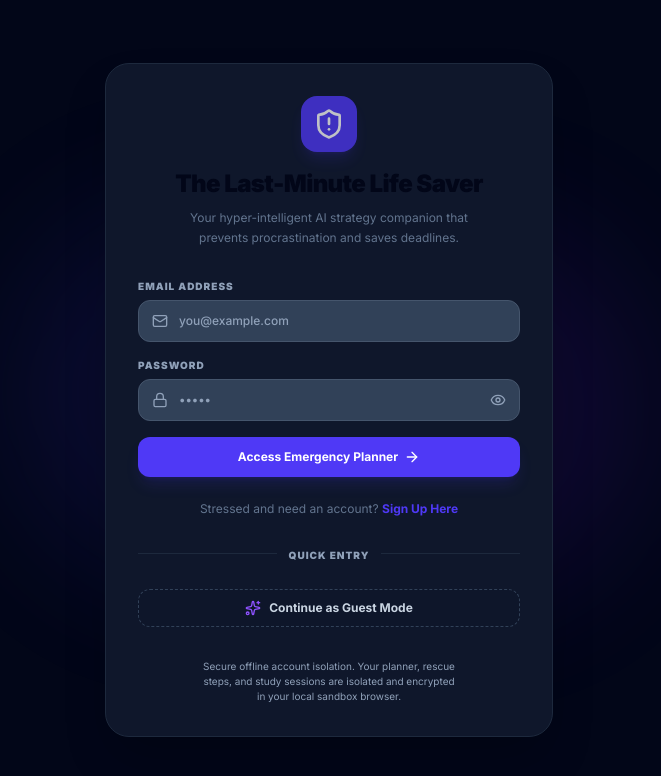
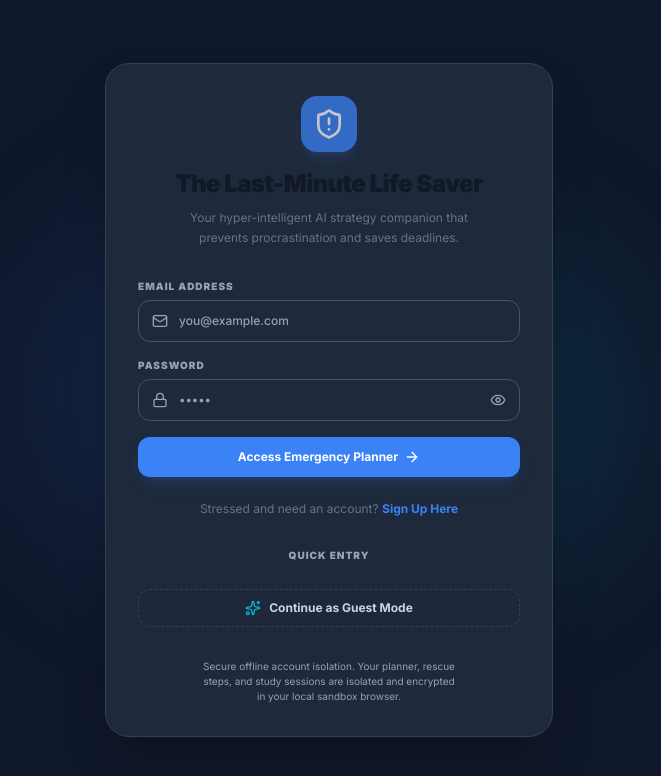
Before and after one commit to aadityakumar-netizen/vibe2ship-project, a React (Vite) app: page / in a window 1280 px wide. Shown: the top 776 px of the page, without its empty margins (311-972 px from the left). Built offline with nearby package versions, Linux system fonts and the light colour scheme.

Commit message:
style: update dark mode color palette
Refine the dark mode color scheme by updating background, border, and accent variables to improve visual contrast and consistency.

```diff
--- a/src/App.tsx
+++ b/src/App.tsx
@@ -433,7 +433,7 @@ export default function App() {
 
   if (!authChecked) {
     return (
-      <div className="min-h-screen flex items-center justify-center bg-slate-50 dark:bg-slate-950 transition-colors duration-300">
+      <div className="min-h-screen flex items-center justify-center bg-slate-50 dark:bg-slate-925 transition-colors duration-300">
         <div className="animate-spin rounded-full h-8 w-8 border-t-2 border-indigo-600"></div>
       </div>
     );
@@ -453,11 +453,11 @@ export default function App() {
 
   return (
     <div className={`min-h-screen transition-colors duration-300 flex flex-col antialiased ${
-      darkMode ? "bg-slate-950 text-slate-100" : "bg-slate-50 text-slate-800"
+      darkMode ? "bg-slate-925 text-slate-100" : "bg-slate-50 text-slate-800"
     }`}>
 
       {/* Upper Navigation & Title Container with Professional Polish */}
-      <header className="h-16 border-b px-4 flex items-center justify-between shrink-0 sticky top-0 z-40 shadow-xs bg-slate-950 border-slate-900 text-slate-100 transition-colors duration-300">
+      <header className="h-16 border-b px-4 flex items-center justify-between shrink-0 sticky top-0 z-40 shadow-xs bg-slate-950 border-slate-700 text-slate-100 transition-colors duration-300">
         <div className="flex items-center gap-2">
           {/* Hamburger menu button */}
           <button
@@ -585,7 +585,7 @@ export default function App() {
         {/* Left Navigation Sidebar */}
         <aside className={`
           fixed md:static inset-y-0 left-0 z-30
-          ${sidebarOpen ? "translate-x-0 w-64 border-r border-slate-900" : "-translate-x-full md:-translate-x-full w-0 overflow-hidden border-r-0"}
+          ${sidebarOpen ? "translate-x-0 w-64 border-r border-slate-700" : "-translate-x-full md:-translate-x-full w-0 overflow-hidden border-r-0"}
           transition-all duration-300 ease-in-out
           flex flex-col shrink-0 bg-slate-950 text-slate-100 h-[calc(100vh-4rem)] overflow-y-auto
         `}>
@@ -644,20 +644,7 @@ export default function App() {
             })}
           </div>
 
-          {/* Collapsible operational footer inside sidebar */}
-          {sidebarOpen && (
-            <div className="mt-auto p-4 border-t border-slate-900 bg-slate-950/40 space-y-2.5 hidden md:block">
-              <div className="space-y-1">
-                <span className="text-[9.5px] font-bold text-slate-500 uppercase tracking-widest block">Stress Mitigation Load</span>
-                <div className="w-full bg-slate-900 rounded-full h-1.5 overflow-hidden">
-                  <div className="bg-indigo-500 h-1.5 rounded-full transition-all duration-300" style={{ width: `${Math.min(100, pendingCount * 25)}%` }}></div>
-                </div>
-              </div>
-              <p className="text-[10px] text-slate-500 leading-normal">
-                Nerve center online and safeguarding.
-              </p>
-            </div>
-          )}
+
         </aside>
 
         {/* Content Panel Area */}
--- a/src/components/AuthScreen.tsx
+++ b/src/components/AuthScreen.tsx
@@ -117,14 +117,14 @@ export default function AuthScreen({ onLoginSuccess, darkMode }: AuthScreenProps
 
   return (
     <div className={`min-h-screen flex items-center justify-center p-6 transition-colors duration-300 ${
-      darkMode ? "bg-slate-950 text-slate-100" : "bg-slate-50 text-slate-800"
+      darkMode ? "bg-slate-925 text-slate-100" : "bg-slate-50 text-slate-800"
     }`}>
       {/* Decorative background ambient blobs */}
       <div className="absolute top-1/4 left-1/4 w-96 h-96 bg-indigo-600/10 dark:bg-indigo-600/5 rounded-full filter blur-3xl pointer-events-none"></div>
       <div className="absolute bottom-1/4 right-1/4 w-96 h-96 bg-violet-600/10 dark:bg-violet-600/5 rounded-full filter blur-3xl pointer-events-none"></div>
 
       <div className={`w-full max-w-md p-8 rounded-3xl border transition-all duration-300 relative z-10 shadow-2xl ${
-        darkMode ? "bg-slate-900 border-slate-800" : "bg-white border-slate-100"
+        darkMode ? "bg-slate-900 border-slate-700" : "bg-white border-slate-100"
       }`}>
         {/* App Logo / Heading */}
         <div className="text-center mb-8">
--- a/src/index.css
+++ b/src/index.css
@@ -4,6 +4,79 @@
 @theme {
   --font-sans: "Inter", ui-sans-serif, system-ui, sans-serif;
   --font-display: "Space Grotesk", sans-serif;
+
+  /* Redesign color palette for dark theme as requested */
+  --color-slate-950: #111827; /* Navbar / Sidebar / Secondary Background */
+  --color-slate-925: #0F172A; /* Primary Background */
+  --color-slate-900: #1E293B; /* Card Background */
+  --color-slate-850: #273549; /* Card Hover */
+  --color-slate-800: #1E293B; /* Input Background */
+  --color-slate-700: #334155; /* Borders */
+  --color-slate-600: #475569; /* Input Border */
+  --color-slate-400: #94A3B8; /* Muted Text */
+  --color-slate-300: #CBD5E1; /* Secondary Text */
+  --color-slate-200: #CBD5E1; /* Secondary Text */
+  --color-slate-100: #F8FAFC; /* Primary Text */
+  --color-slate-50: #F8FAFC;  /* Primary Text */
+
+  /* Primary Accent: #3B82F6 */
+  /* Button Hover: #2563EB */
+  --color-indigo-400: #3B82F6;
+  --color-indigo-500: #3B82F6;
+  --color-indigo-600: #3B82F6;
+  --color-indigo-700: #2563EB;
+  --color-indigo-800: #2563EB;
+
+  /* Secondary Accent: #06B6D4 */
+  --color-violet-400: #06B6D4;
+  --color-violet-500: #06B6D4;
+  --color-violet-550: #06B6D4;
+  --color-violet-600: #06B6D4;
+  --color-violet-650: #06B6D4;
+  --color-violet-700: #06B6D4;
+
+  /* Success: #10B981 */
+  --color-emerald-400: #10B981;
+  --color-emerald-500: #10B981;
+  --color-emerald-600: #10B981;
+  --color-green-400: #10B981;
+  --color-green-500: #10B981;
+  --color-green-600: #10B981;
+
+  /* Warning: #F59E0B */
+  --color-amber-400: #F59E0B;
+  --color-amber-500: #F59E0B;
+  --color-amber-600: #F59E0B;
+  --color-yellow-400: #F59E0B;
+  --color-yellow-500: #F59E0B;
+  --color-yellow-600: #F59E0B;
+
+  /* Emergency/Danger: #EF4444 */
+  --color-rose-400: #EF4444;
+  --color-rose-500: #EF4444;
+  --color-rose-550: #EF4444;
+  --color-rose-600: #EF4444;
+  --color-red-400: #EF4444;
+  --color-red-500: #EF4444;
+  --color-red-600: #EF4444;
+
+  /* Link Hover: #60A5FA */
+  --color-indigo-300: #60A5FA;
+  --color-blue-400: #60A5FA;
+  --color-blue-500: #3B82F6;
+  --color-blue-600: #2563EB;
+}
+
+/* Global Dark Theme Forms and Selections overrides for pristine, high-contrast inputs */
+.dark input, .dark select, .dark textarea {
+  background-color: #1E293B !important;
+  border-color: #475569 !important;
+  color: #F8FAFC !important;
+}
+
+.dark input:focus, .dark select:focus, .dark textarea:focus {
+  border-color: #3B82F6 !important;
+  --tw-ring-color: rgba(59, 130, 246, 0.3) !important;
 }
 
 /* Custom scrollbars that adapt elegantly to light and dark theme modes */
```
